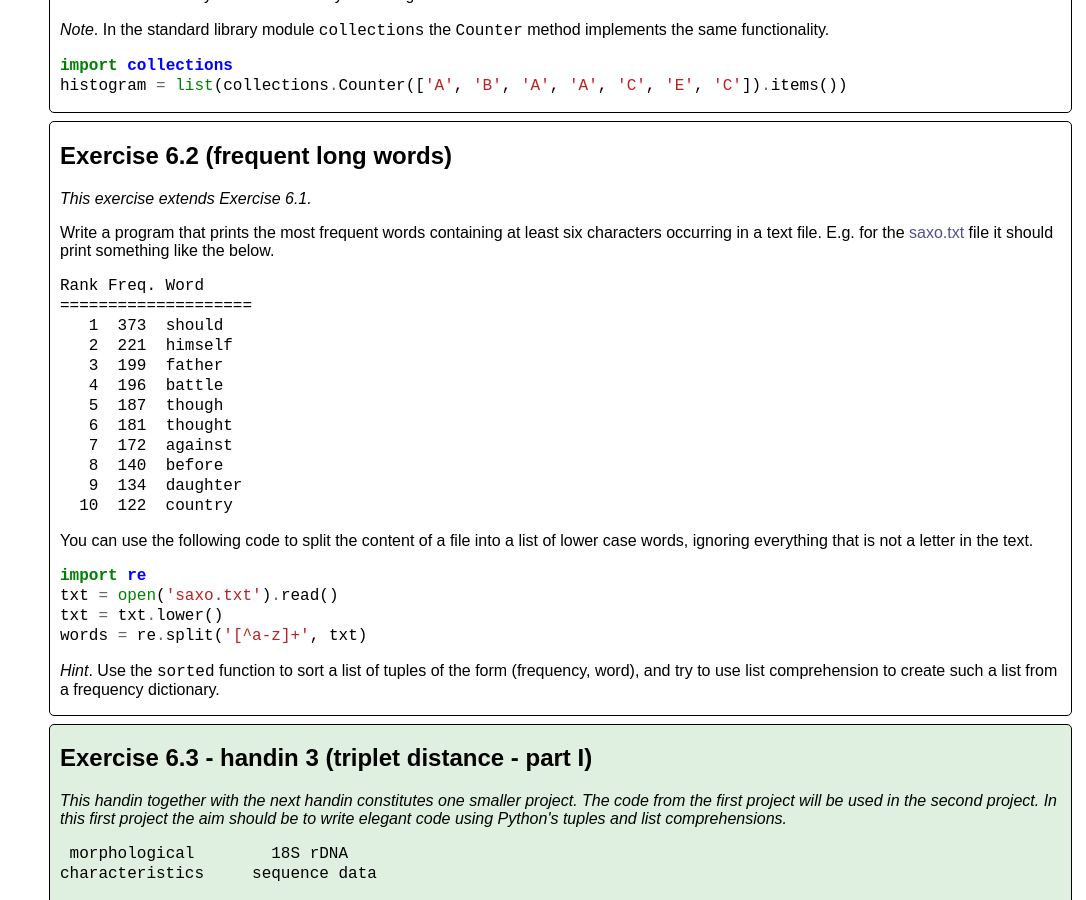
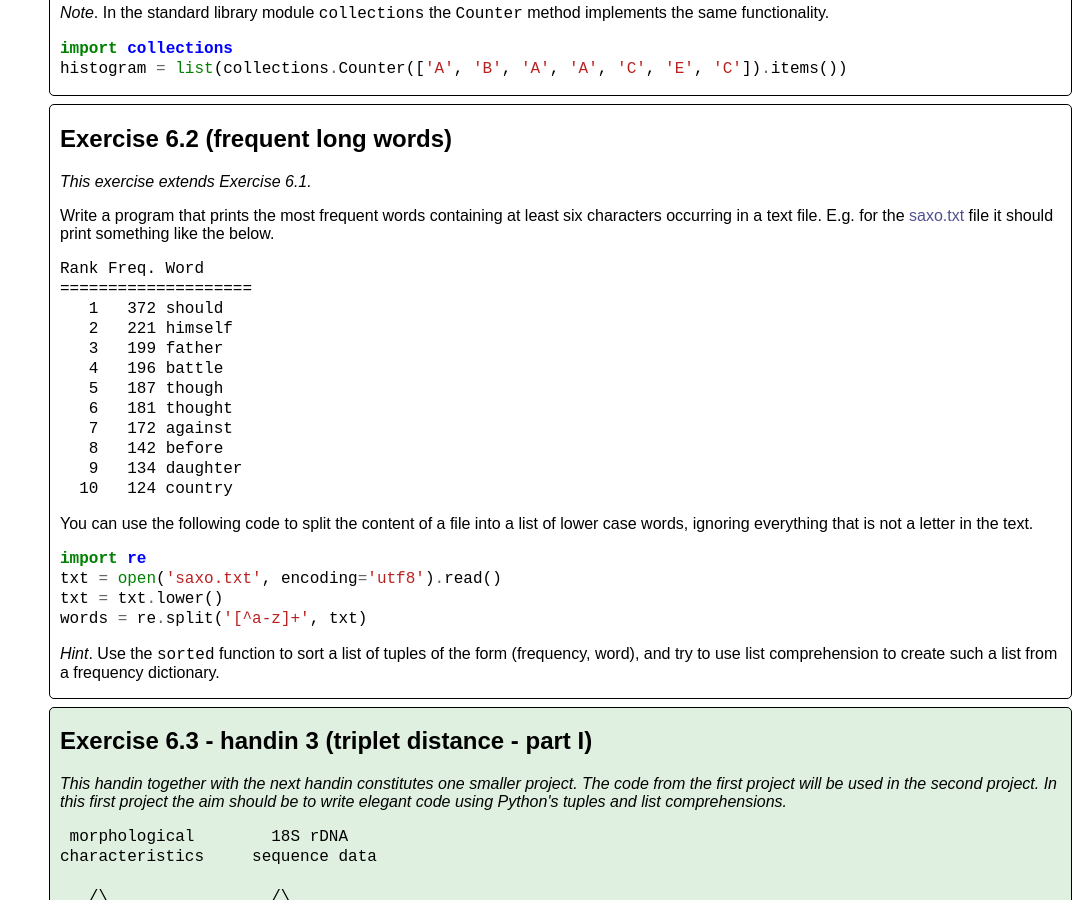
Before and after one commit to gsbrodal/gsbrodal.github.io, a Jekyll site: the page built from ipsa/exercises.html, in a window 1280 px wide and 900 px high, scrolled down 9131 px. Shown: the whole window, without its empty margins (194-1280 px from the left). Built offline with Jekyll 4.4.1, drawn with Linux system fonts in a browser that asks for light colours; some of the changed text lies outside the part shown.

Commit message:
exercise 6.2

```diff
--- a/ipsa/exercises.html
+++ b/ipsa/exercises.html
@@ -389,21 +389,21 @@ alphabetically sorted list of names '<em>lastname</em>, <em>firstname</em>', i.e
 <p>Write a program that prints the most frequent words containing at least six characters occurring in a text file. E.g. for the <a target="_blank" href="http://www.gutenberg.org/ebooks/1150.txt.utf-8">saxo.txt</a> file it should print something like the below.</p>
 <div class="codehilite"><pre><span></span><code>Rank Freq. Word
 ====================
-   1  373  should
-   2  221  himself
-   3  199  father
-   4  196  battle
-   5  187  though
-   6  181  thought
-   7  172  against
-   8  140  before
-   9  134  daughter
-  10  122  country
+   1   372 should
+   2   221 himself
+   3   199 father
+   4   196 battle
+   5   187 though
+   6   181 thought
+   7   172 against
+   8   142 before
+   9   134 daughter
+  10   124 country
 </code></pre></div>
 
 <p>You can use the following code to split the content of a file into a list of lower case words, ignoring everything that is not a letter in the text.</p>
 <div class="codehilite"><pre><span></span><code><span class="kn">import</span> <span class="nn">re</span>
-<span class="n">txt</span> <span class="o">=</span> <span class="nb">open</span><span class="p">(</span><span class="s1">&#39;saxo.txt&#39;</span><span class="p">)</span><span class="o">.</span><span class="n">read</span><span class="p">()</span>
+<span class="n">txt</span> <span class="o">=</span> <span class="nb">open</span><span class="p">(</span><span class="s1">&#39;saxo.txt&#39;</span><span class="p">,</span> <span class="n">encoding</span><span class="o">=</span><span class="s1">&#39;utf8&#39;</span><span class="p">)</span><span class="o">.</span><span class="n">read</span><span class="p">()</span>
 <span class="n">txt</span> <span class="o">=</span> <span class="n">txt</span><span class="o">.</span><span class="n">lower</span><span class="p">()</span>
 <span class="n">words</span> <span class="o">=</span> <span class="n">re</span><span class="o">.</span><span class="n">split</span><span class="p">(</span><span class="s1">&#39;[^a-z]+&#39;</span><span class="p">,</span> <span class="n">txt</span><span class="p">)</span>
 </code></pre></div>
```
Also changed, not shown: other parts of ipsa/exercises.html (+1 -1 lines).
